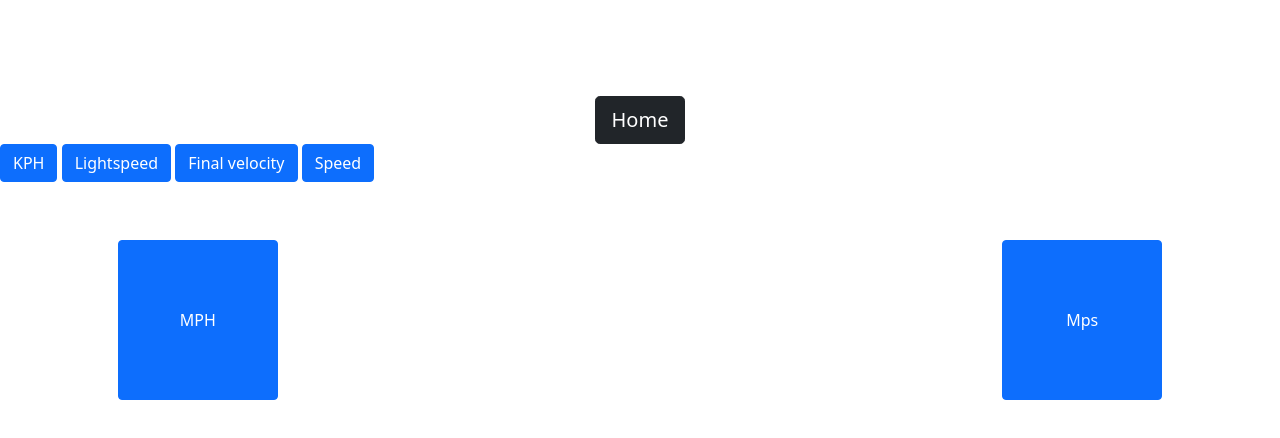
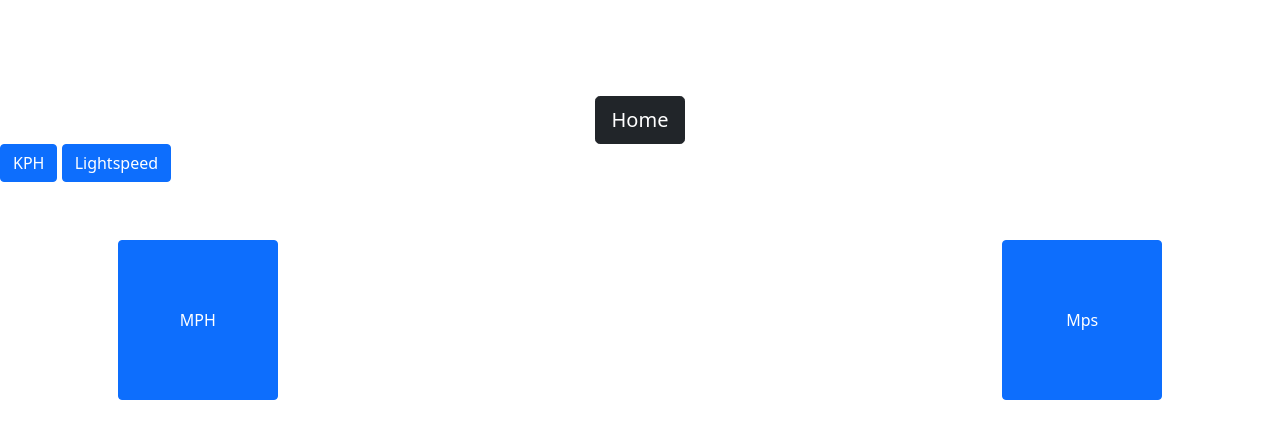
Before and after one commit to aidanlos15/MathsCBA, a plain HTML site: page speed.html in a window 1280 px wide. Drawn offline with nearby package versions, Linux system fonts and the light colour scheme.

Commit message:
Update speed.html

```diff
--- a/speed.html
+++ b/speed.html
@@ -20,9 +20,6 @@
     <button class="kph btn btn-primary" type="button" name="button">KPH</button>
     <button class="lightspeed btn btn-primary" type="button" name="button">Lightspeed</button>
     <button class="mps btn btn-primary" type="button" name="button">Mps</button>
-
-    <button class="finalV btn btn-primary" type="button" name="button">Final velocity</button>
-    <button class="dOT btn btn-primary" type="button" name="button">Speed</button>
 
   </div>
 
```
